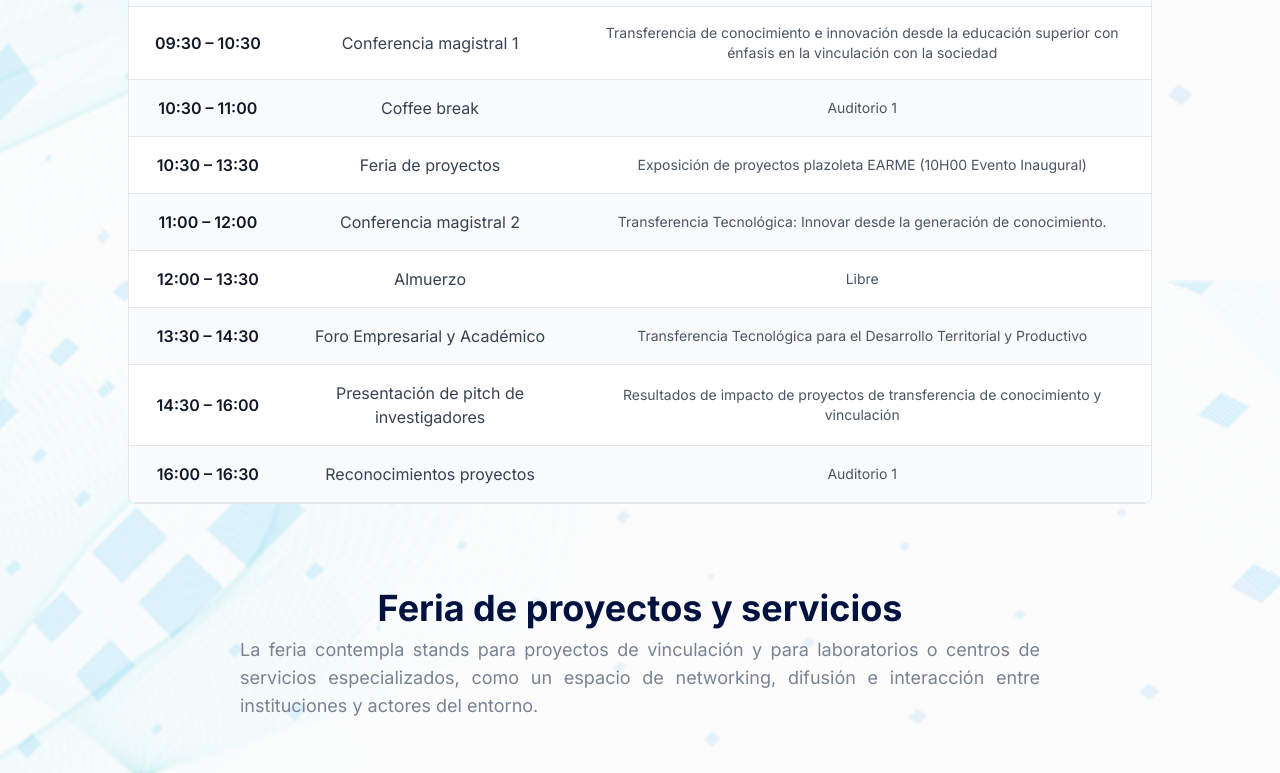
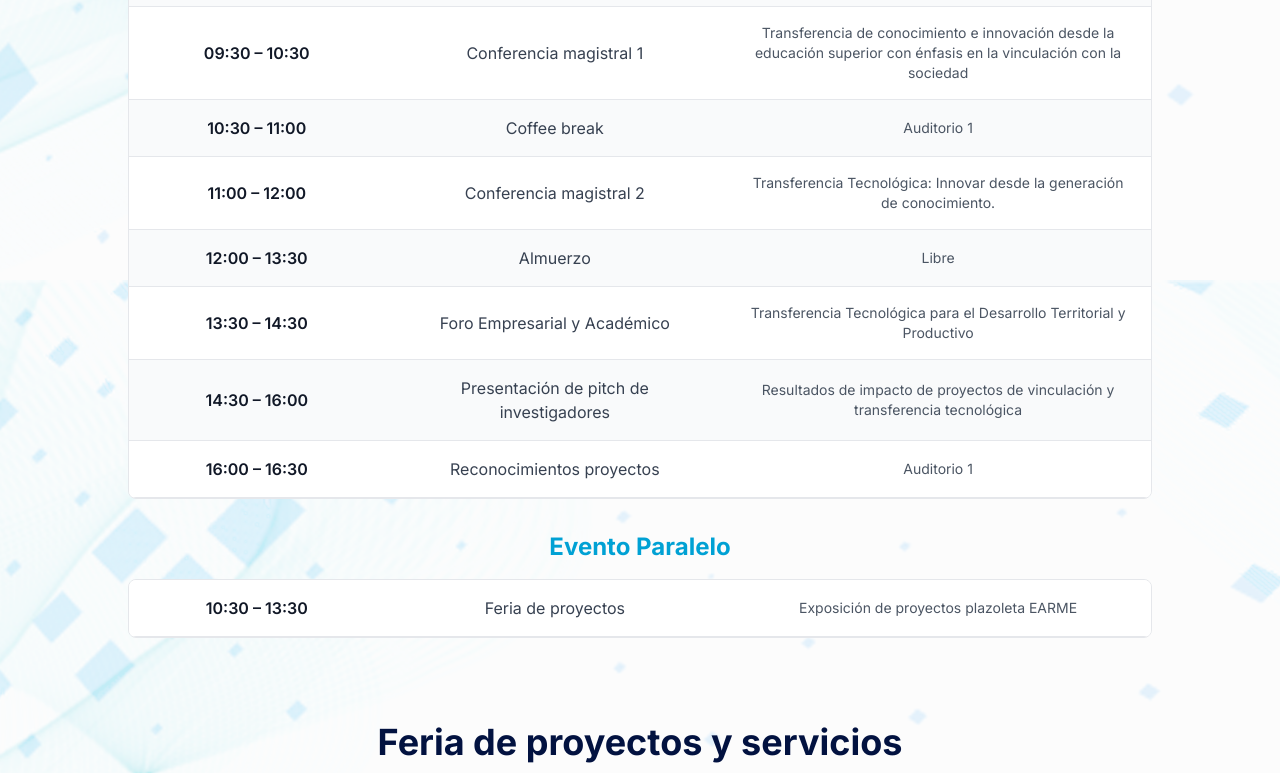
Before and after one commit to a-sebs/CongresoInternacionalDeVinculacionConLaSociedad, a Next.js app: page /informacion in a window 1280 px wide. Shown: the part 520-1293 px from the top of the page. Built offline with nearby package versions, Linux system fonts and the light colour scheme.

Commit message:
mas cambios

```diff
--- a/src/components/Agenda/AgendaTable.tsx
+++ b/src/components/Agenda/AgendaTable.tsx
@@ -1,7 +1,7 @@
 "use client";
 
 import { useState } from "react";
-import { day1Activities, day2Activities } from "@/data/agendaData";
+import { day1Activities, day2Activities, day1ParallelActivity } from "@/data/agendaData";
 
 export default function AgendaTable() {
   const [activeDay, setActiveDay] = useState<1 | 2>(1);
@@ -16,21 +16,19 @@ export default function AgendaTable() {
       <div className="mb-6 flex justify-center gap-4 flex-wrap">
         <button
           onClick={() => setActiveDay(1)}
-          className={`rounded-lg px-6 py-3 font-semibold transition-all ${
-            activeDay === 1
+          className={`rounded-lg px-6 py-3 font-semibold transition-all ${activeDay === 1
               ? "bg-primary text-white shadow-lg"
               : "border-2 border-primary bg-transparent text-primary hover:bg-primary/10"
-          }`}
+            }`}
         >
           28 de Octubre
         </button>
         <button
           onClick={() => setActiveDay(2)}
-          className={`rounded-lg px-6 py-3 font-semibold transition-all ${
-            activeDay === 2
+          className={`rounded-lg px-6 py-3 font-semibold transition-all ${activeDay === 2
               ? "bg-primary text-white shadow-lg"
               : "border-2 border-primary bg-transparent text-primary hover:bg-primary/10"
-          }`}
+            }`}
         >
           29 de Octubre
         </button>
@@ -49,13 +47,13 @@ export default function AgendaTable() {
         <table className="w-full text-center">
           <thead>
             <tr className="border-b border-gray-200 bg-gray-50">
-              <th className="px-4 py-4 font-semibold text-gray-900 md:px-6 align-middle">
+              <th className="w-1/4 px-4 py-4 font-semibold text-gray-900 md:px-6 align-middle">
                 Hora
               </th>
-              <th className="px-4 py-4 font-semibold text-gray-900 md:px-6 align-middle">
+              <th className="w-1/3 px-4 py-4 font-semibold text-gray-900 md:px-6 align-middle">
                 Actividad
               </th>
-              <th className="px-4 py-4 font-semibold text-gray-900 md:px-6 align-middle">
+              <th className="w-5/12 px-4 py-4 font-semibold text-gray-900 md:px-6 align-middle">
                 Tema
               </th>
             </tr>
@@ -65,9 +63,8 @@ export default function AgendaTable() {
               (activity, index) => (
                 <tr
                   key={index}
-                  className={`border-b border-gray-200 transition-colors hover:bg-gray-50 ${
-                    index % 2 === 0 ? "bg-white" : "bg-gray-50"
-                  }`}
+                  className={`border-b border-gray-200 transition-colors hover:bg-gray-50 ${index % 2 === 0 ? "bg-white" : "bg-gray-50"
+                    }`}
                 >
                   <td className="whitespace-nowrap px-4 py-4 font-semibold text-gray-900 md:px-6 align-middle">
                     {activity.time}
@@ -84,6 +81,32 @@ export default function AgendaTable() {
           </tbody>
         </table>
       </div>
+
+      {/* Parallel Event */}
+      {activeDay === 1 && (
+        <div className="mx-auto mt-8 max-w-5xl text-center">
+          <h3 className="mb-4 text-xl font-bold text-primary md:text-2xl">
+            Evento Paralelo
+          </h3>
+          <div className="overflow-x-auto rounded-lg border border-gray-200 bg-white">
+            <table className="w-full text-center">
+              <tbody>
+                <tr className="border-b border-gray-200 transition-colors hover:bg-gray-50 bg-white">
+                  <td className="w-1/4 whitespace-nowrap px-4 py-4 font-semibold text-gray-900 md:px-6 align-middle">
+                    {day1ParallelActivity.time}
+                  </td>
+                  <td className="w-1/3 px-4 py-4 text-gray-700 md:px-6 align-middle">
+                    {day1ParallelActivity.activity}
+                  </td>
+                  <td className="w-5/12 px-4 py-4 text-sm text-gray-600 md:px-6 align-middle">
+                    {day1ParallelActivity.theme}
+                  </td>
+                </tr>
+              </tbody>
+            </table>
+          </div>
+        </div>
+      )}
     </div>
   );
 }
--- a/src/data/agendaData.ts
+++ b/src/data/agendaData.ts
@@ -33,12 +33,6 @@ export const day1Activities: Activity[] = [
     speaker: "-",
   },
   {
-    time: "10:30 – 13:30",
-    activity: "Feria de proyectos",
-    theme: "Exposición de proyectos plazoleta EARME (10H00 Evento Inaugural)",
-    speaker: "-",
-  },
-  {
     time: "11:00 – 12:00",
     activity: "Conferencia magistral 2",
     theme:
@@ -61,7 +55,7 @@ export const day1Activities: Activity[] = [
     time: "14:30 – 16:00",
     activity: "Presentación de pitch de investigadores",
     theme:
-      "Resultados de impacto de proyectos de transferencia de conocimiento y vinculación",
+      "Resultados de impacto de proyectos de vinculación y transferencia tecnológica",
     speaker: "Pitch – 6 Ponentes",
   },
   {
@@ -109,7 +103,7 @@ export const day2Activities: Activity[] = [
     time: "14:00 – 15:45",
     activity: "Presentación de ponencias",
     theme:
-      "Resultados de impacto de proyectos de transferencia de conocimiento y vinculación",
+      "Resultados de impacto de proyectos de vinculación y transferencia tecnológica",
     speaker: "Pitch – 8 Ponentes",
   },
   {
@@ -119,3 +113,10 @@ export const day2Activities: Activity[] = [
     speaker: "Vicerrectorado de Investigación, Innovación y Vinculación / DIV",
   },
 ];
+
+export const day1ParallelActivity: Activity = {
+  time: "10:30 – 13:30",
+  activity: "Feria de proyectos",
+  theme: "Exposición de proyectos plazoleta EARME",
+  speaker: "-",
+};
--- a/src/data/panelistasData.ts
+++ b/src/data/panelistasData.ts
@@ -11,8 +11,8 @@ export interface Panelista {
 export const panelistas: Panelista[] = [
   {
     id: 1,
-    nombre: "Juan Fernando Pacheco Duarte",
-    perfil: "Rector Parque Científico de Innovación Social",
+    nombre: "Juan Fernando Pacheco",
+    perfil: "Rector en PCIS",
     pais: "Colombia",
     tema: "Gestión del conocimiento para la generación de innovaciones sociales",
     imagen: "/images/blog/Juan Fernando Pacheco Duarte.png",
@@ -20,15 +20,15 @@ export const panelistas: Panelista[] = [
   {
     id: 2,
     nombre: "Hector Hidalgo",
-    perfil: "CEO de innovación académica",
+    perfil: "CEO de Innovación Académica",
     pais: "Chile",
-    tema: "Transferencia Tecnológica: Innovar desde la generación de conocimiento.",
+    tema: "Transferencia Tecnológica: Innovar desde la generación de conocimiento",
     imagen: "/images/blog/Hector Hidalgo.png",
   },
   {
     id: 3,
     nombre: "Jairo Castañeda",
-    perfil: "Ministerio de defensa de Colombia",
+    perfil: "Ministerio de Defensa de Colombia",
     pais: "Colombia",
     tema: "Transferencia de conocimiento e innovación desde la educación superior",
     imagen: "/images/blog/Jairo Castañeda-modified.png",
```
